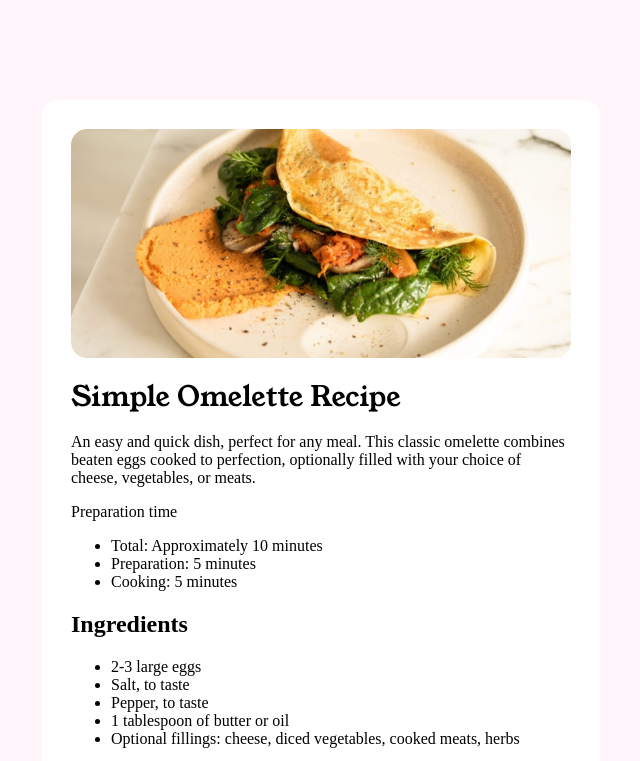
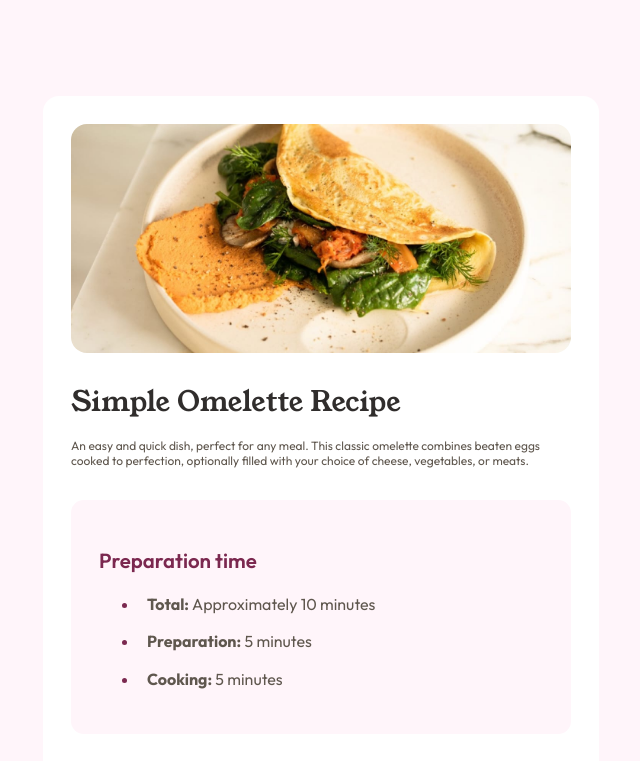
Before and after one commit to SanjilaGangaju/RecipePage, a plain HTML site: page index.html in a window 1280 px wide. Shown: the top 761 px of the page, without its empty margins (319-959 px from the left). Drawn offline with Linux system fonts and the light colour scheme.

Commit message:
added styles

```diff
--- a/index.html
+++ b/index.html
@@ -28,9 +28,9 @@
       <div class="preparation-time">
         <p class="prep-title"> Preparation time</p>
         <ul class="prep-list">
-          <li>Total: Approximately 10 minutes</li>
-          <li>Preparation: 5 minutes</li>
-          <li>Cooking: 5 minutes</li>
+          <li><span>Total: </span>Approximately 10 minutes</li>
+          <li><span>Preparation:</span> 5 minutes</li>
+          <li><span>Cooking:</span> 5 minutes</li>
         </ul>
       </div>
       <section class="recipe-ingredients">
--- a/styles.css
+++ b/styles.css
@@ -1,7 +1,20 @@
 @font-face {
-    font-family: Outfit;
+    font-family: "Young Serif";
     src: url(assets/fonts/young-serif/YoungSerif-Regular.ttf);
 }
+@font-face {
+    font-family: "Outfit";
+    src: url("assets/fonts/outfit/Outfit-VariableFont_wght.ttf");
+}
+:root{
+    --fw-400: 400;
+    --fw-600: 600;
+    --fw-700: 700;
+    --ff-main: 'Outfit', sans-serif;
+    --ff-headings: "Young Serif", serif;
+
+}
+
 *::before,
 *::after{
     margin: 0;
@@ -10,22 +23,81 @@
 }
 body{
     background-color: hsl(330, 100%, 98%);
+    font-family: var(--ff-main);
+    color: hsl(30, 10%, 34%);
 }
 .recipe-wrapper{
     width: 500px;
     background-color: hsl(0, 0%, 100%);
     border-radius: 16px;
-    padding: 29px;
-    margin: 100px auto;
+    padding: 1.75rem;
+    margin: 6rem auto;
 }
 .recipe-img{
    width: 100%;
    border-radius: 16px;
+   margin-bottom: 10px;
 
 }
 .recipe-title{
-    font-family: Outfit;
+    font-family: "Young Serif";
     font-weight: 100;
     font-size: 1.75rem;
     line-height: 1.2;
+    color: hsl(24, 5%, 18%);
 }
+.recipe-desc{
+   font-family: var(--ff-main);
+   font-size: 0.75rem;
+}
+.preparation-time{
+    margin-top: 2rem;
+    background-color:  hsl(330, 100%, 98%);
+    padding: 1.75rem;
+    border-radius: 0.8rem;
+}
+.prep-title{
+    font-size: 1.275rem;
+    font-weight: var(--fw-600);
+    color: hsl(332, 51%, 32%);
+
+}
+span{
+    font-weight: var(--fw-700);
+
+}
+li, ol{
+    margin-bottom: 1.1rem;
+    padding-left: .5rem;
+
+}
+li::marker{
+    color: hsl(332, 51%, 32%);
+    font-weight: var(--fw-600);
+
+}
+section {
+    margin-top: 2rem;
+}
+.ingre-title{
+    font-family: var(--ff-headings);
+    font-size: 1.6rem;
+    color: hsl(14, 45%, 36%);
+}
+h1, h2, h3, h4{
+    line-height: 1.2;
+    font-family: var(--ff-headings);
+    font-size: 1.75rem;
+}
+hr{
+    outline: none;
+    border: none;
+    height: 1px;
+    background-color: hsl(30, 18%, 87%);
+}
+.instruct-title{
+    color: hsl(14, 45%, 36%);
+};
+.instruct-list{
+    font-size: 1rem;
+}
```
